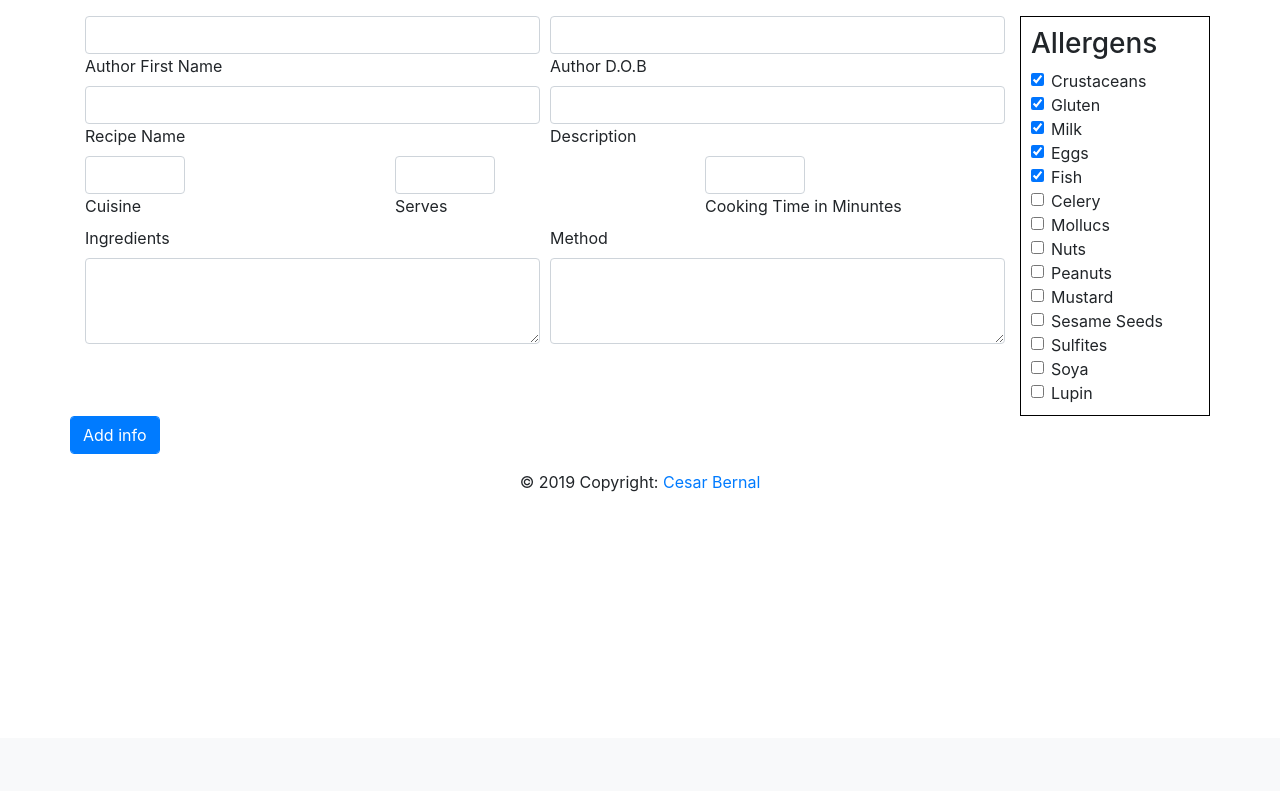
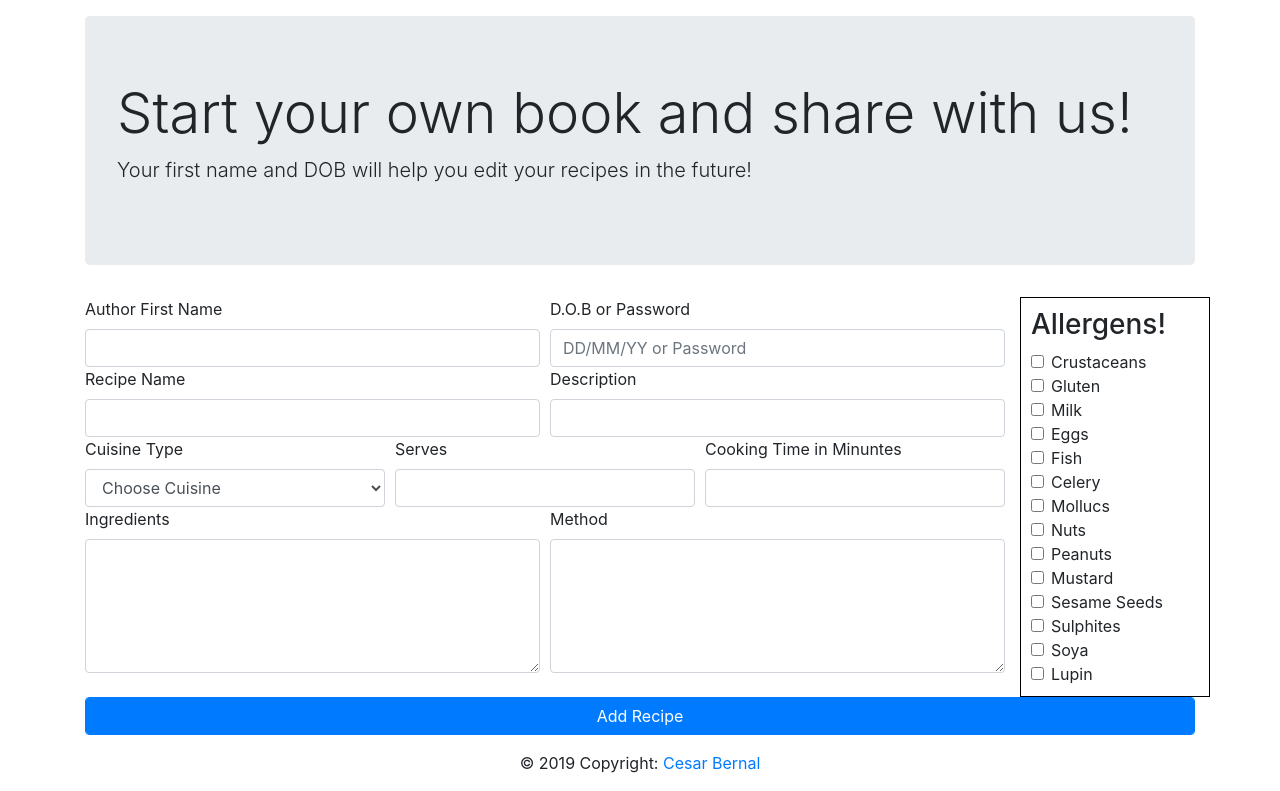
Before and after one commit to CEsarABC/DataCentricProject, a Flask app: template templates/new_recipe.html in a window 1280 px wide. Shown: the part 62-853 px from the top of the page. Before the commit the page ends 554 px from the top, so only its background shows below. Run offline with Flask 2, Linux system fonts and the light colour scheme; the template is opened without the code that fills it, so the values that code supplies are empty; some libraries are stand-ins or nearby versions.

Commit message:
templates visual updates

```diff
--- a/templates/base.html
+++ b/templates/base.html
@@ -12,7 +12,7 @@
     <link href="https://fonts.googleapis.com/css?family=Handlee|Oleo+Script|Playball|Reenie+Beanie|Yellowtail" rel="stylesheet">
     <link rel="stylesheet" href="https://use.fontawesome.com/releases/v5.4.1/css/all.css" integrity="sha384-5sAR7xN1Nv6T6+dT2mhtzEpVJvfS3NScPQTrOxhwjIuvcA67KV2R5Jz6kr4abQsz" crossorigin="anonymous">
     <link rel="stylesheet" href="{{url_for('static', filename='css/style.css')}}" type="text/css" />
-    <script type="text/javascript" src="{{url_for('static', filename='js/file.js')}}"></script>
+    <!--<script type="text/javascript" src="{{url_for('static', filename='js/file.js')}}"></script>-->
     <!--<script type="text/javascript" src="{{url_for('static', filename='js/graphs.js')}}"></script>-->
 
 <style>
@@ -26,7 +26,7 @@
 <!--            NAVBAR                   -->
 <nav class="navbar navbar-expand-sm navbar-light bg-light mb-3">
         <div class="container">
-            <a class="navbar-brand text-muted" href="index.html">Kimberley's Cook Book</a>
+            <a class="navbar-brand text-muted" href="#">Kimberley's Cook Book</a>
             <button class="navbar-toggler" data-toggle="collapse" data-target="#myNavbar">
                 <span class="navbar-toggler-icon"></span>
             </button>
--- a/templates/new_recipe.html
+++ b/templates/new_recipe.html
@@ -5,76 +5,84 @@
 
 <!--            HEADER                   -->
 <div class="container">
+    <div class="jumbotron jumbo_form" >
+      <h1 class="display-4">Start your own book and share with us!</h1>
+      <p class="lead">Your first name and DOB will help you edit your recipes in the future!</p>
+    </div>
 
       <form class='row' action="{{ url_for('insert_recipe') }}" method="POST">
           <!-- changing url for depending of application {{ url_for('insert_recipe') }}-->
         <div class='col-lg-10 col-md-9 col-sm-12'>
           <div class='form-row'>
             <div class="col">
+              <label for="author_name">Author First Name</label>
               <input class="form-control" type="text"  name="author_name" id="author_name" required/>
-                  <label for="author_name">Author First Name</label>
             </div>
             <div class="col">
-                  <input class="form-control" type="text" name="author_dob" id="author_dob" required/>
-                  <label for="author_dob">Author D.O.B</label>
+              <label for="author_dob">D.O.B or Password</label>
+              <input class="form-control" type="text" name="author_dob" id="author_dob" placeholder="DD/MM/YY or Password" required/>
             </div>
           </div>
           <div class='form-row'>
             <div class="col">
+              <label for="recipe_name">Recipe Name</label>
               <input class="form-control" type="text"  name="recipe_name" id="recipe_name" required/>
-                  <label for="recipe_name">Recipe Name</label>
             </div>
             <div class="col">
+              <label for="recipe_description">Description</label>
               <input class="form-control" type="text" name="recipe_description" id="recipe_description"/>
-                  <label for="recipe_description">Description</label>
               </div>
           </div>
           <div class='form-row'>
-              <div class="col">
-                  <input class="form-control col-lg-4" type="text"  name="cuisine_name" id="cuisine"/>
-                  <label for="recipe_name">Cuisine</label>
+            <div class="col-lg-4 col-sm-12">
+              <label>Cuisine Type</label>
+              <select class="form-control" name="cuisine_name" id="cuisine">
+                    <option value="" disabled selected>Choose Cuisine</option>
+                    {% for item in cuisine %}
+                    <option value="{{item.cuisine}}">{{item.cuisine}}</option>
+                    {% endfor %}
+                  </select>
             </div>
-              <div class="col">
-                  <input class="form-control col-lg-4" type="number" name="serves" id="serves"/>
+            <div class="col col-lg-4 col-sm-12">
               <label for="serves">Serves</label>
+              <input class="form-control" type="number" name="serves" id="serves" required/>
             </div>
-              <div class="col">
-                  <input class="form-control col-lg-4" type="number"  name="cooking_time" id="cooking_time"/>
+            <div class="col col-lg-4 col-sm-12">
               <label for="cooking_time">Cooking Time in Minuntes</label>
+              <input class="form-control" type="number"  name="cooking_time" id="cooking_time" required/>
             </div>
           </div>
           <div class='form-row'>
             <div class="form-group col">
               <label for="ingredients">Ingredients</label>
-                <textarea class="form-control" id="ingredients" name='ingredients' rows="3"></textarea>
+              <textarea class="form-control" id="ingredients" name='ingredients' rows="5"></textarea>
             </div>
             <div class="form-group col">
                 <label for="method">Method</label>
-                <textarea class="form-control" id="method" name='method' rows="3"></textarea>
+                <textarea class="form-control" id="method" name='method' rows="5"></textarea>
               </div>
           </div>
-
         </div>
         <div class='col-lg-2 col-md-3 col-sm-12 blackbox' >
-            <h3>Allergens</h3>
+          <h3 id='allergens'>Allergens!</h3>
           <div class="form-check">
-              <input class="form-check-input" type="checkbox" name="crustaceans1" value="crustaceans" id="crustaceans" checked="checked" />
+            <input class="form-check-input" type="checkbox" name="crustaceans1" value="crustaceans" id="crustaceans"/>
             <label class="form-check-label" for="crustaceans">Crustaceans</label>
           </div>
           <div class="form-check">
-              <input class="form-check-input" type="checkbox" name="gluten1" value="gluten" id="gluten" checked="checked" />
+            <input class="form-check-input" type="checkbox" name="gluten1" value="gluten" id="gluten"/>
             <label class="form-check-label" for="gluten">Gluten</label>
           </div>
           <div class="form-check">
-              <input class="form-check-input" type="checkbox" name="milk1" value="milk" id="milk" checked="checked" />
+            <input class="form-check-input" type="checkbox" name="milk1" value="milk" id="milk"/>
             <label class="form-check-label" for="milk">Milk</label>
           </div>
           <div class="form-check">
-              <input class="form-check-input" type="checkbox" name="eggs1" value="eggs" id="eggs" checked="checked" />
+            <input class="form-check-input" type="checkbox" name="eggs1" value="eggs" id="eggs"/>
             <label class="form-check-label" for="eggs">Eggs</label>
           </div>
           <div class="form-check">
-              <input class="form-check-input" type="checkbox" name="fish1" value="fish" id="fish" checked="checked" />
+            <input class="form-check-input" type="checkbox" name="fish1" value="fish" id="fish"/>
             <label class="form-check-label" for="fish">Fish</label>
           </div>
           <div class="form-check">
@@ -102,8 +110,8 @@
             <label class="form-check-label" for="sesame">Sesame Seeds</label>
           </div>
           <div class="form-check">
-              <input class="form-check-input" type="checkbox" name="sulfites1" value="sulfites" id="sulfites" />
-              <label class='form-check-label' for="sulfites">Sulfites</label>
+            <input class="form-check-input" type="checkbox" name="sulphites1" value="sulphites" id="sulphites" />
+            <label class='form-check-label' for="sulphites">Sulphites</label>
           </div>
           <div class="form-check">
             <input class="form-check-input" type="checkbox" name="soya1" value="soya" id="soya"/>
@@ -113,11 +121,9 @@
             <input class="form-check-input" type="checkbox" name="lupin1" value="lupin" id="lupin" />
             <label class='form-check-label' for="lupin">Lupin</label>
           </div>
-
         </div>
-
-        <div>
-          <button class="form-control btn btn-primary" type="submit">Add info</button>
+        <div class="col-12">
+          <button class="form-control btn btn-primary" type="submit">Add Recipe</button>
         </div>
       </form>
 </div>
--- a/templates/testform.html
+++ b/templates/testform.html
@@ -5,6 +5,7 @@
 
 <!--            HEADER                   -->
 <div class="container">
+  <h1>old form</h1>
     <div class="jumbotron jumbo_form" >
       <h1 class="display-4">Hello, world!</h1>
       <p class="lead">This is a simple hero unit, a simple jumbotron-style component for calling extra attention to featured content or information.</p>
```
Also changed, not shown: templates/contact.html (+16 -4 lines), templates/intro.html (+8 -11 lines), templates/my_recipes.html (+4 -9 lines), templates/recipe_page.html (+63 -15 lines), templates/search_recipe.html (+65 -69 lines). Lines whose indentation alone changed are shown as unchanged.
